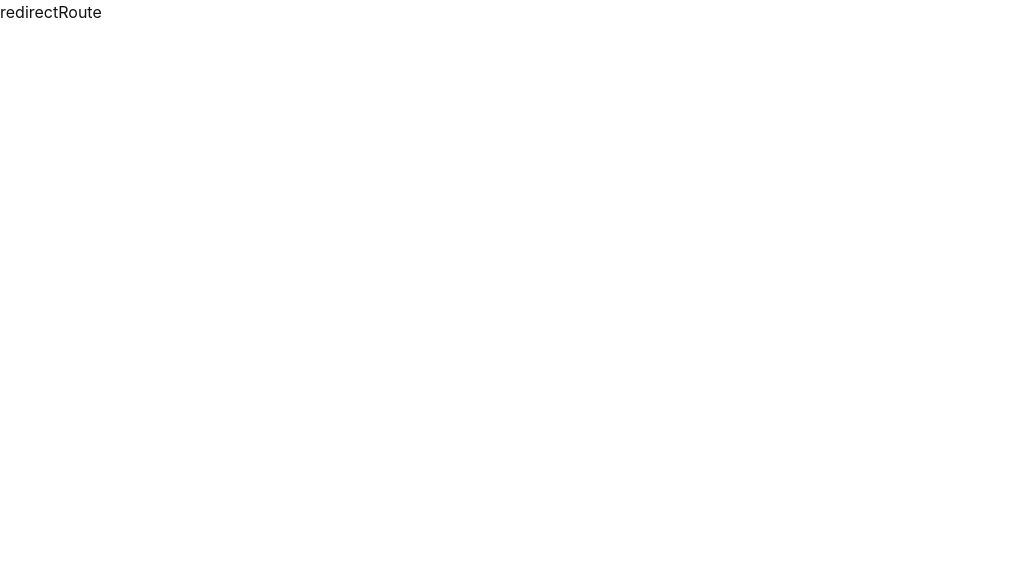
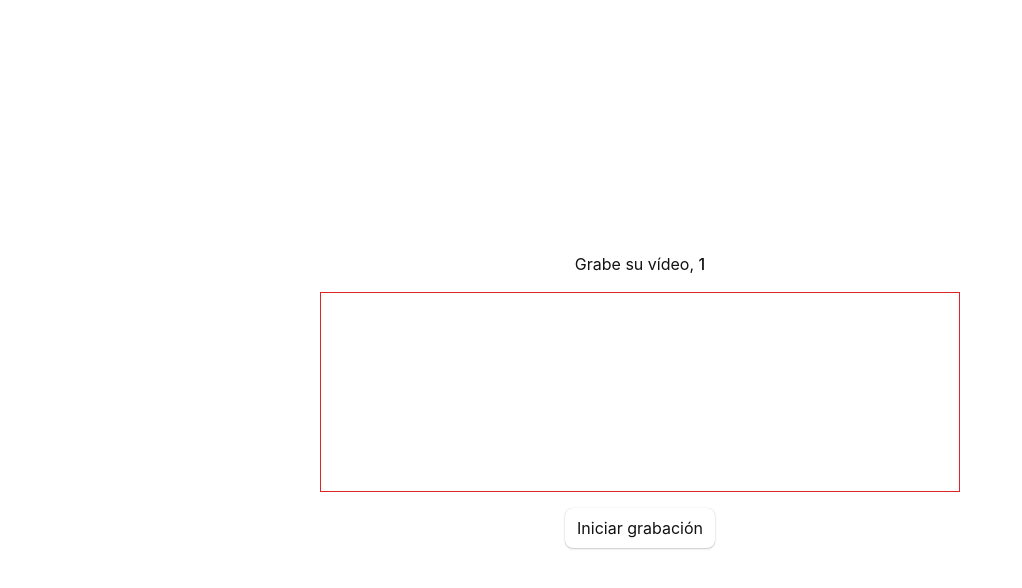
Before and after one commit to LetMeDream/Another-Chat, a React (Vite) app in the folder front/: page /redirect/1 in a window 1280 px wide. Shown: the top 588 px of the page, without its empty margins (0-1022 px from the left). Built offline with nearby package versions, Linux system fonts and the light colour scheme; no server answers.

Commit message:
Add initial markup for the recording logic

```diff
--- a/front/src/routes/RedirectRoute.tsx
+++ b/front/src/routes/RedirectRoute.tsx
@@ -1,9 +1,11 @@
 import React, {useEffect, useState} from 'react'
 import { io } from 'socket.io-client'
 const socket = io('192.168.0.104:3000')
+import { useParams } from 'react-router-dom'
 
 const RedirectRoute = () => {
 	const [isConnected, setIsConnected] = useState(false)
+	const { username } = useParams()
 
 	useEffect(() => {
 		/* Subscriptions */
@@ -17,11 +19,28 @@ const RedirectRoute = () => {
 	}, [])
 
 	useEffect(() => {
-		if(isConnected) alert('Im connected')
-	}, [isConnected])
+		if(isConnected && username) console.log('Hello ' + username)
+	}, [isConnected, username])
 
   return (
-    <div>redirectRoute</div>
+    <div className='flex w-[100vw] min-h-[90-vh] items-center justify-center'>
+			<section className='w-full flex flex-col gap-4 items-center'>
+				<div>
+					Grabe su vídeo, <span className=' font-medium uppercase'>{username}</span>
+				</div>
+				<div className="cam-preview border min-w-[50%] w-[50%] h-[200px] border-red-600">
+
+				</div>
+				<button className='py-2 px-3 shadow-custom hover:enabled:shadow-customHover'>
+					Iniciar grabación
+				</button>
+
+				{/* <div className="btns">
+					<button className='py-2 px-3 shadow-custom hover:enabled:shadow-customHover'>Yes</button>
+					<button className='py-2 px-3 shadow-custom hover:enabled:shadow-customHover'>No</button>
+				</div> */}
+			</section>
+		</div>
   )
 }
 
```
